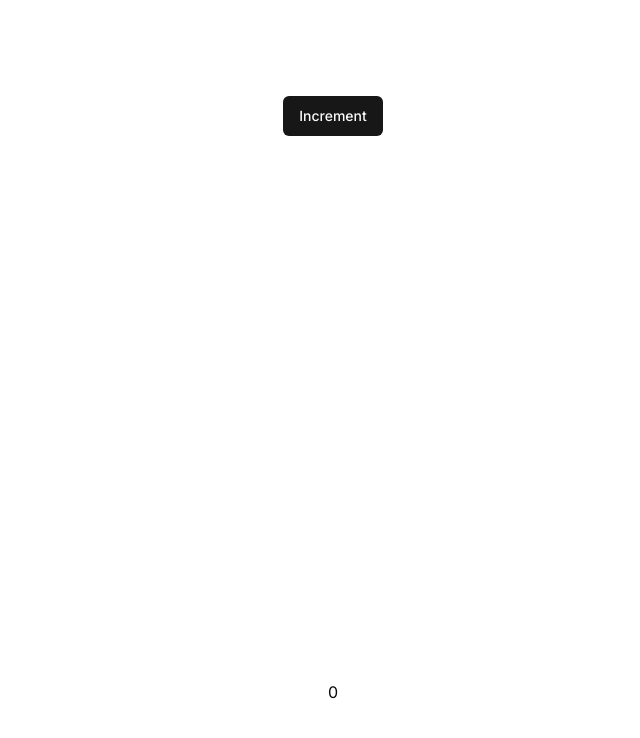
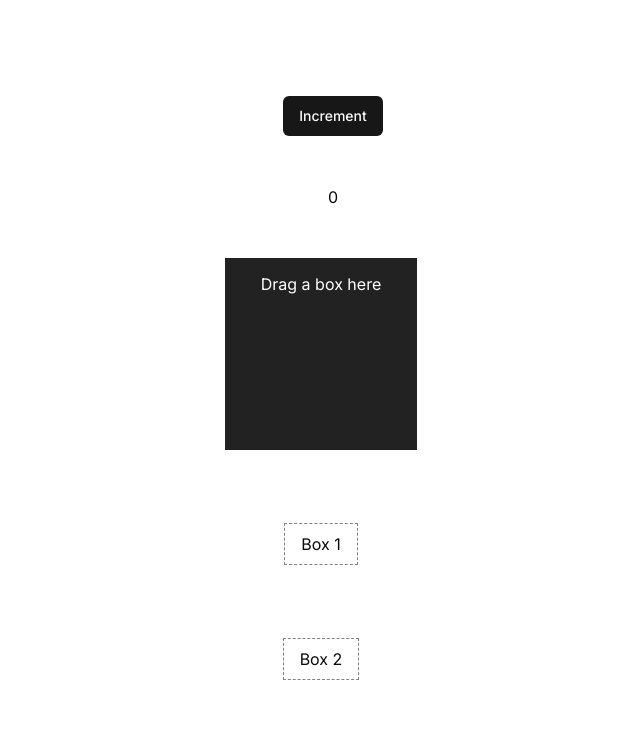
Before and after one commit to MackoLee/Todo-Calendar, a Next.js app: page / in a window 1280 px wide. Shown: the top 738 px of the page, without its empty margins (307-947 px from the left). Built offline with nearby package versions, Linux system fonts and the light colour scheme.

Commit message:
react dnd 적용

```diff
--- a/app/layout.tsx
+++ b/app/layout.tsx
@@ -2,6 +2,7 @@ import type { Metadata } from 'next';
 import { Inter } from 'next/font/google';
 import './globals.css';
 import RecoilClientRoot from '@/recoil/RecoilClientRoot';
+import ClientProviders from '@/components/ClientProviders';
 
 const inter = Inter({ subsets: ['latin'] });
 
@@ -17,9 +18,11 @@ export default function RootLayout({
   return (
     <html lang="en">
       <body className={inter.className}>
-        <RecoilClientRoot>
-          {children}
-        </RecoilClientRoot>
+        <ClientProviders>
+          <RecoilClientRoot>
+            {children}
+          </RecoilClientRoot>
+        </ClientProviders>
       </body>
     </html>
   );
--- a/app/page.tsx
+++ b/app/page.tsx
@@ -1,3 +1,7 @@
+'use client';
+
+import { Box } from '@/components/drag-and-drop/Box';
+import { Dustbin } from '@/components/drag-and-drop/Dustbin';
 import IncreaseButton from './molecules/buttons/IncreaseButton';
 import CounterText from './molecules/texts/CounterText';
 
@@ -6,6 +10,9 @@ export default function Home() {
     <main className="flex min-h-screen flex-col items-center justify-between p-24">
       <IncreaseButton />
       <CounterText />
+      <Dustbin />
+      <Box name="Box 1" />
+      <Box name="Box 2" />
     </main>
   );
 }
--- /dev/null
+++ b/components/ClientProviders.tsx
@@ -0,0 +1,15 @@
+'use client';
+
+import { DndProvider } from 'react-dnd';
+import { HTML5Backend } from 'react-dnd-html5-backend';
+import React from 'react';
+
+interface RecoilClientRootProps {
+  children: React.ReactNode;
+}
+
+export default function ClientProviders({
+  children,
+}: RecoilClientRootProps) {
+  return <DndProvider backend={HTML5Backend}>{children}</DndProvider>;
+}
--- /dev/null
+++ b/components/drag-and-drop/Box.tsx
@@ -0,0 +1,46 @@
+import type { CSSProperties, FC } from 'react';
+import { useDrag } from 'react-dnd';
+
+import { ItemTypes } from './ItemTypes';
+
+const style: CSSProperties = {
+  border: '1px dashed gray',
+  backgroundColor: 'white',
+  padding: '0.5rem 1rem',
+  marginRight: '1.5rem',
+  marginBottom: '1.5rem',
+  cursor: 'move',
+  float: 'left',
+};
+
+export interface BoxProps {
+  name: string
+}
+
+interface DropResult {
+  name: string
+}
+
+export const Box: FC<BoxProps> = function Box({ name }) {
+  const [{ isDragging }, drag] = useDrag(() => ({
+    type: ItemTypes.BOX,
+    item: { name },
+    end: (item, monitor) => {
+      const dropResult = monitor.getDropResult<DropResult>();
+      if (item && dropResult) {
+        alert(`You dropped ${item.name} into ${dropResult.name}!`);
+      }
+    },
+    collect: (monitor) => ({
+      isDragging: monitor.isDragging(),
+      handlerId: monitor.getHandlerId(),
+    }),
+  }));
+
+  const opacity = isDragging ? 0.4 : 1;
+  return (
+    <div ref={drag} style={{ ...style, opacity }} data-testid="box">
+      {name}
+    </div>
+  );
+};
--- /dev/null
+++ b/components/drag-and-drop/Dustbin.tsx
@@ -0,0 +1,42 @@
+import type { CSSProperties, FC } from 'react';
+import { useDrop } from 'react-dnd';
+
+import { ItemTypes } from './ItemTypes';
+
+const style: CSSProperties = {
+  height: '12rem',
+  width: '12rem',
+  marginRight: '1.5rem',
+  marginBottom: '1.5rem',
+  color: 'white',
+  padding: '1rem',
+  textAlign: 'center',
+  fontSize: '1rem',
+  lineHeight: 'normal',
+  float: 'left',
+};
+
+export const Dustbin: FC = function Dustbin() {
+  const [{ canDrop, isOver }, drop] = useDrop(() => ({
+    accept: ItemTypes.BOX,
+    drop: () => ({ name: 'Dustbin' }),
+    collect: (monitor) => ({
+      isOver: monitor.isOver(),
+      canDrop: monitor.canDrop(),
+    }),
+  }));
+
+  const isActive = canDrop && isOver;
+  let backgroundColor = '#222';
+  if (isActive) {
+    backgroundColor = 'darkgreen';
+  } else if (canDrop) {
+    backgroundColor = 'darkkhaki';
+  }
+
+  return (
+    <div ref={drop} style={{ ...style, backgroundColor }} data-testid="dustbin">
+      {isActive ? 'Release to drop' : 'Drag a box here'}
+    </div>
+  );
+};
--- /dev/null
+++ b/components/drag-and-drop/ItemTypes.ts
@@ -0,0 +1,3 @@
+export const ItemTypes = {
+  BOX: 'box',
+};
```
